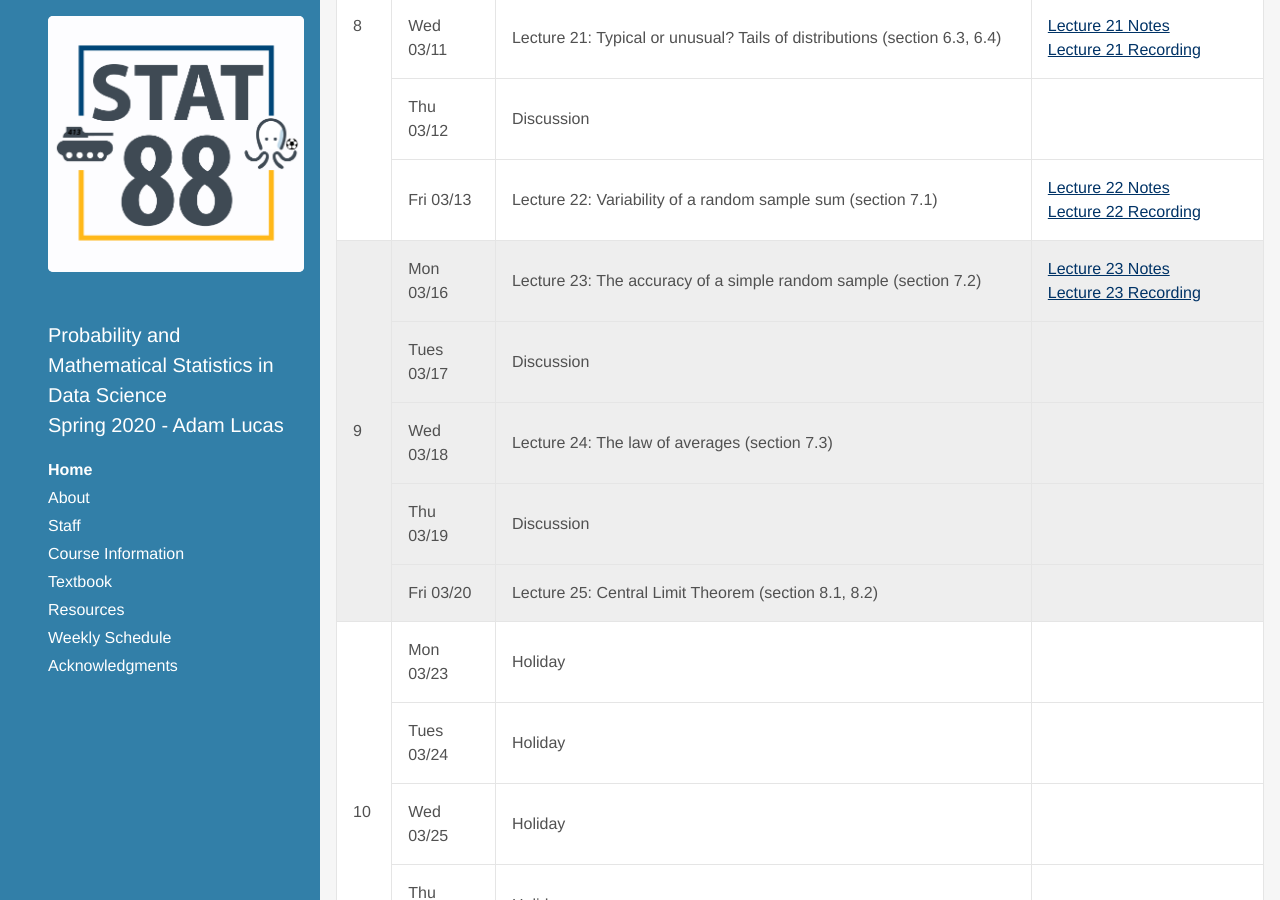
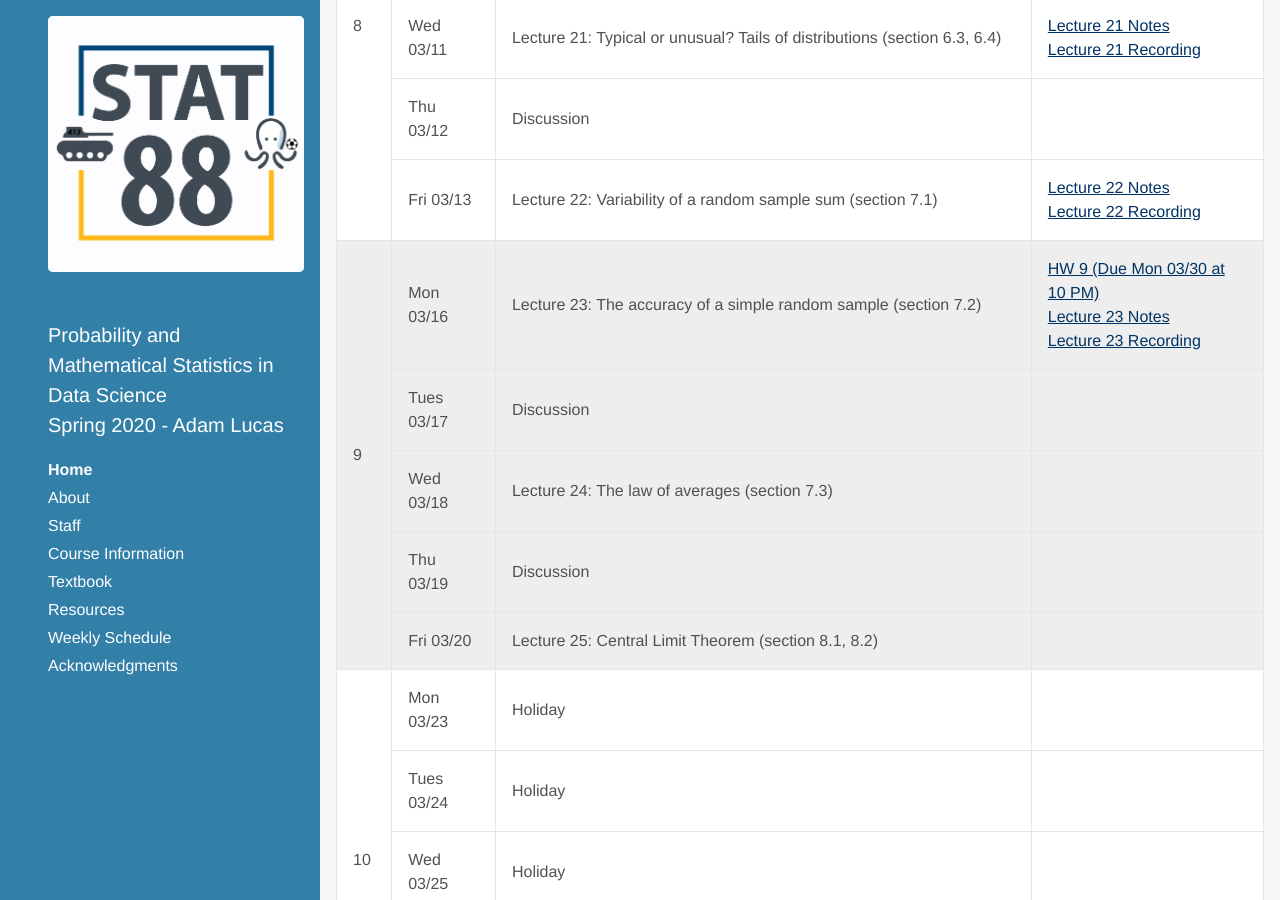
Before and after one commit to stat88/stat88.github.io, a Jekyll site: the page built from index.html, in a window 1280 px wide and 900 px high, scrolled down 3553 px. Built offline with Jekyll 4.4.1, drawn with Linux system fonts in a browser that asks for light colours; some web fonts are replaced; the list of posts is cut into pages by our own code.

Commit message:
add syllabus2

```diff
--- a/_data/syllabus2.yml
+++ b/_data/syllabus2.yml
@@ -227,6 +227,8 @@ weeks:
     - date: Mon 03/16
       content: "Lecture 23: The accuracy of a simple random sample (section 7.2)"
       assignments:
+      - name: "HW 9 (Due Mon 03/30 at 10 PM)"
+        url: http://prob140.datahub.berkeley.edu/hub/user-redirect/git-pull?repo=https://github.com/stat88/content-sp20&branch=master&subPath=hw/Homework_8.ipynb
       - name: "Lecture 23 Notes"
         url: http://stat88.org/assets/notes/Lec23.pdf
       - name: "Lecture 23 Recording"
```
